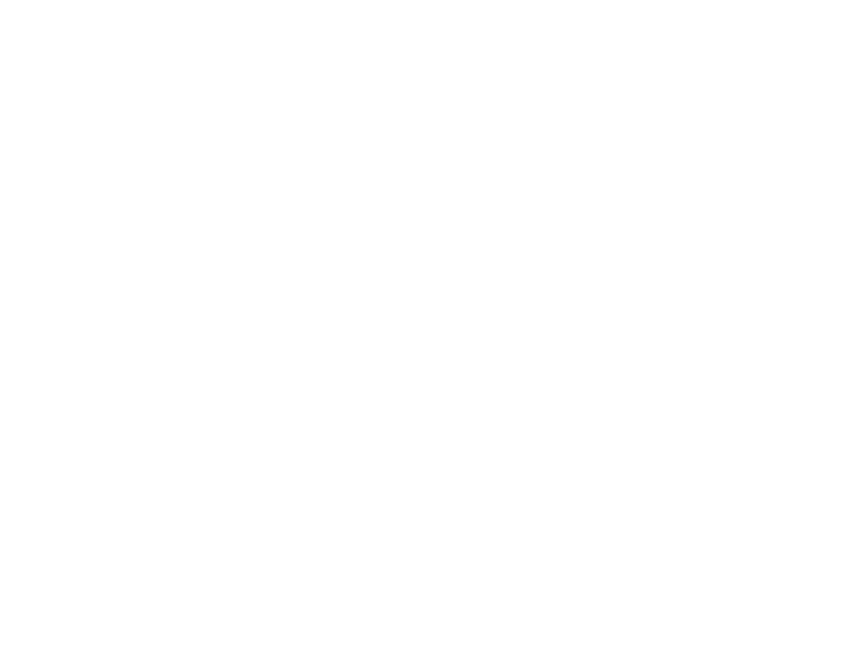
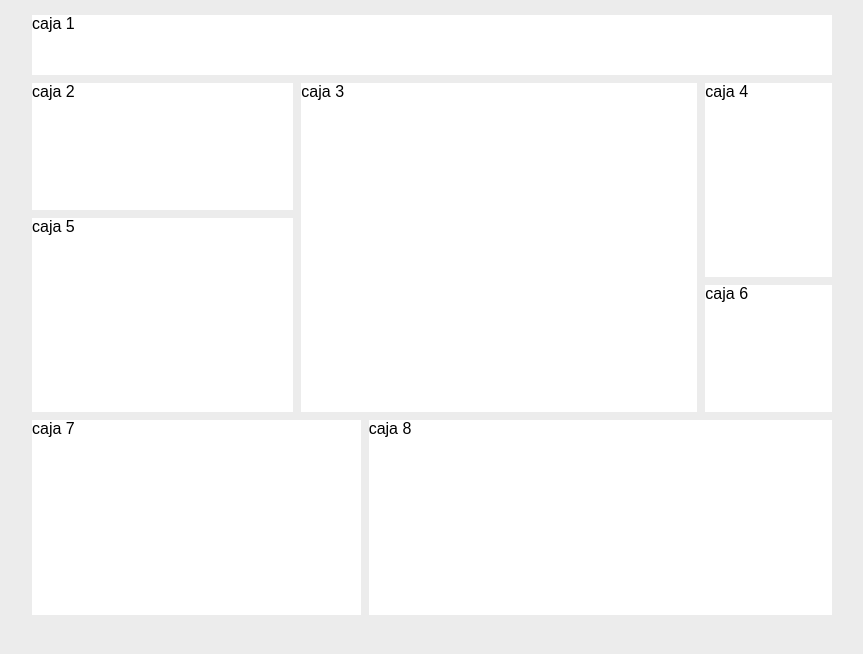
Before and after one commit to Maicol-08/Grid_Basico, a plain HTML site: page index.html in a window 1280 px wide. Shown: the whole page, without its empty margins (208-1071 px from the left). Drawn offline with Linux system fonts and the light colour scheme.

Commit message:
feat: :tada: version 2.0 de la pagina
pagina intermedia

```diff
--- a/css/style.css
+++ b/css/style.css
@@ -3,6 +3,89 @@
     margin: 0;
     padding: 0;
     font-family: sans-serif;
+    box-sizing: border-box;
 }body{
     background:var(--color-primary)
 }
+.container{
+    display: grid;
+    grid-template-columns: repeat(12, 1fr);
+    grid-template-rows: repeat(9, 1fr);
+    grid-gap: 8px;
+    grid-template-areas:
+    "menu menu menu menu menu menu menu menu menu menu menu menu "
+    "notification notification notification notification sales sales sales sales sales sales balance balance"
+    "notification notification notification notification sales sales sales sales sales sales balance balance"
+    "week week week week sales sales sales sales sales sales balance balance"
+    "week week week week sales sales sales sales sales sales devs devs"
+    "week week week week sales sales sales sales sales sales devs devs"
+    "product product product product product timeline timeline timeline timeline timeline timeline timeline"
+    "product product product product product timeline timeline timeline timeline timeline timeline timeline"
+    "product product product product product timeline timeline timeline timeline timeline timeline timeline"
+    ;
+    width: 800px;
+    height: 600px;
+    margin: 15px auto;
+    background: var(--color-primary);
+    /* border: 1px solid var(--color-primary); */
+    border-radius: 5px;
+    /* box-shadow: var(--color-shadows) */
+
+}
+.container div{
+    background: var(--color-secundary);
+}
+.item_1{
+    background: lightblue;
+    grid-area: menu;
+}
+.item_2{
+    background: greenyellow;
+    grid-area: notification;
+}
+.item_3{
+    background: blue;
+    grid-area: sales;
+}
+.item_4{
+    background: purple;
+    grid-area: balance;
+
+}
+.item_5{
+    background: red;
+    grid-area: week;
+
+}
+.item_6{
+    background: green;
+    grid-area: devs;
+
+}
+.item_7{
+    background: pink;
+    grid-area: product;
+}
+.item_8{
+    background: mediumaquamarine;
+    grid-area: timeline;
+}
+@media (width < 600px){
+    .container{
+        width: 100%;
+        margin: 0;
+        padding: 0 10px ;
+        grid-template-columns: repeat(2, 1fr);
+        grid-template-areas:
+        "menu menu"
+        "sales balance"
+        "week week"
+        "devs devs"
+        "product product"
+        "notification notification"
+        "timeline timeline";
+    }
+    .container div{
+        border-radius: 0px;
+    }
+}
--- a/css/variable.css
+++ b/css/variable.css
@@ -1,3 +1,6 @@
 :root{
-    --color-primary: #fff;
+    --color-primary: #ececec;
+    --color-secundary: #fff;
+    --color-shadows: 3px 3px 5px rgba(0, 0, 0, 0.122);
+
 }
--- a/index.html
+++ b/index.html
@@ -7,6 +7,18 @@
     <link rel="stylesheet" href="css/style.css">
 </head>
 <body>
+    <div class="container">
+        <div class="item_1">caja 1</div>
+        <div class="item_2">caja 2</div>
+        <div class="item_3">caja 3</div>
+        <div class="item_4">caja 4</div>
+        <div class="item_5">caja 5</div>
+        <div class="item_6">caja 6</div>
+        <div class="item_7">caja 7</div>
+        <div class="item_8">caja 8</div>
+
+
+    </div>
 
 </body>
 </html>
```
